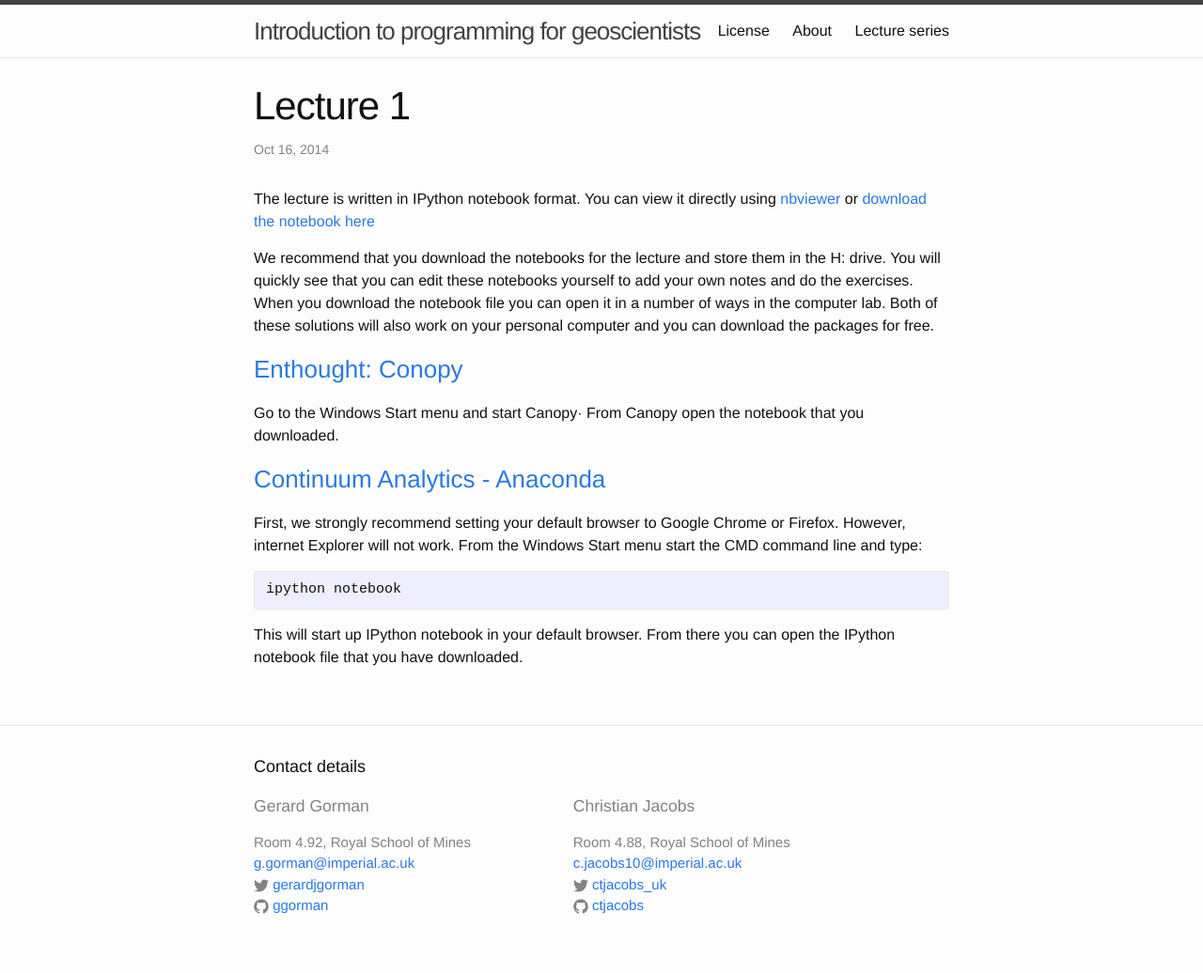
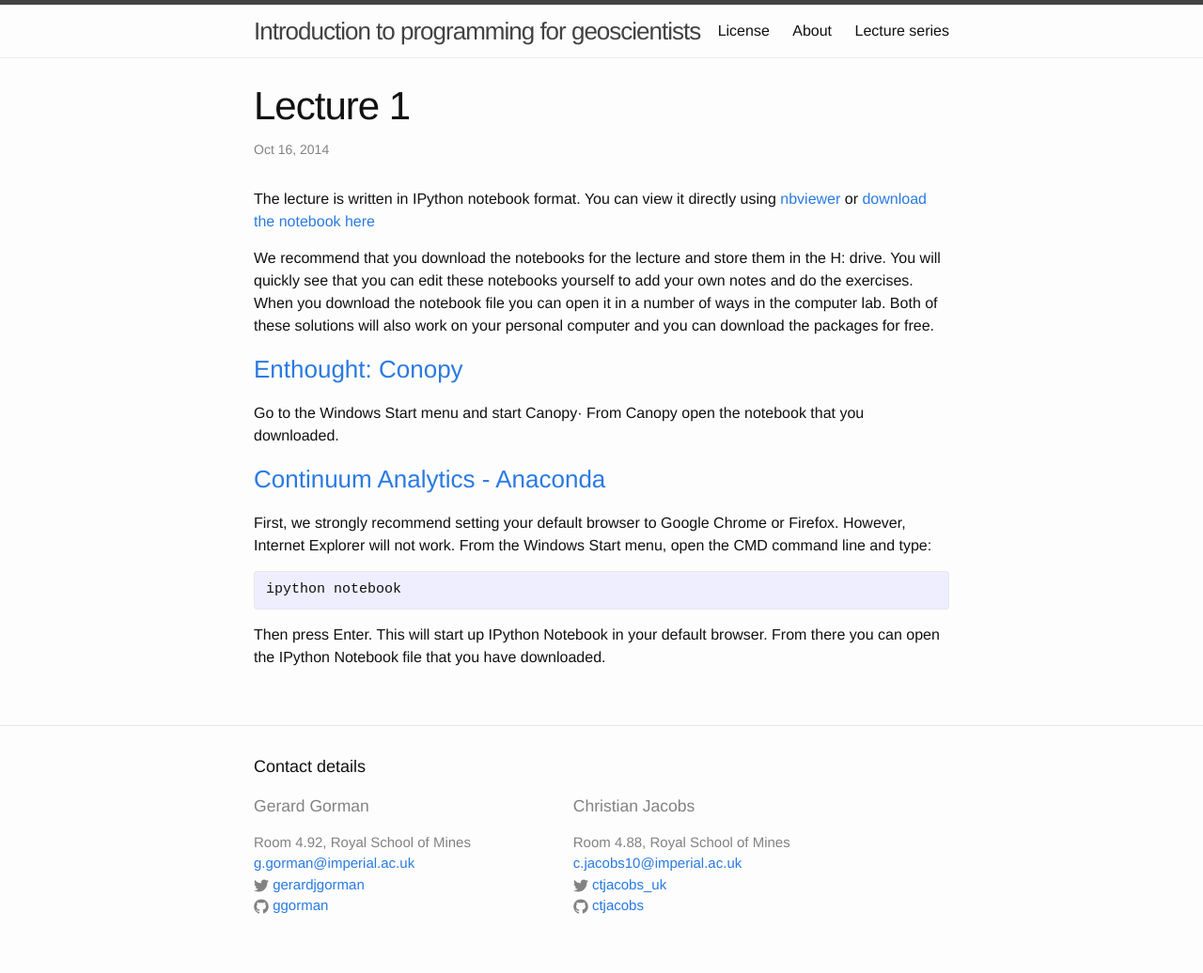
Before and after one commit to ggorman/Introduction-to-programming-for-geoscientists, a Jekyll site: the page built from _posts/2014-10-16-Lecture1.markdown, in a window 1280 px wide. Shown: the whole page at 94% size. Built offline with Jekyll 4.4.1, drawn with Linux system fonts in a browser that asks for light colours.

Commit message:
Remember to press Enter when using the command line.

```diff
--- a/_posts/2014-10-16-Lecture1.markdown
+++ b/_posts/2014-10-16-Lecture1.markdown
@@ -15,11 +15,11 @@ We recommend that you download the notebooks for the lecture and store them in t
 Go to the Windows Start menu and start Canopy· From Canopy open the notebook that you downloaded.
 
 ### [Continuum Analytics - Anaconda](https://store.continuum.io/cshop/anaconda/)
-First, we strongly recommend setting your default browser to Google Chrome or Firefox. However, internet Explorer will not work. From the Windows Start menu start the CMD command line and type:
+First, we strongly recommend setting your default browser to Google Chrome or Firefox. However, Internet Explorer will not work. From the Windows Start menu, open the CMD command line and type:
 {% highlight bash %}
 ipython notebook
 {% endhighlight %}
-This will start up IPython notebook in your default browser. From there you can open the IPython notebook file that you have downloaded.
+Then press Enter. This will start up IPython Notebook in your default browser. From there you can open the IPython Notebook file that you have downloaded.
 
 <!--
 [Solutions](http://nbviewer.ipython.org/url/raw.github.com/ggorman/Introduction-to-programming-for-geoscientists/master/notebook/Lecture-1-Introduction-to-programming-for-geoscientists-Solutions.ipynb?raw=true)
```
